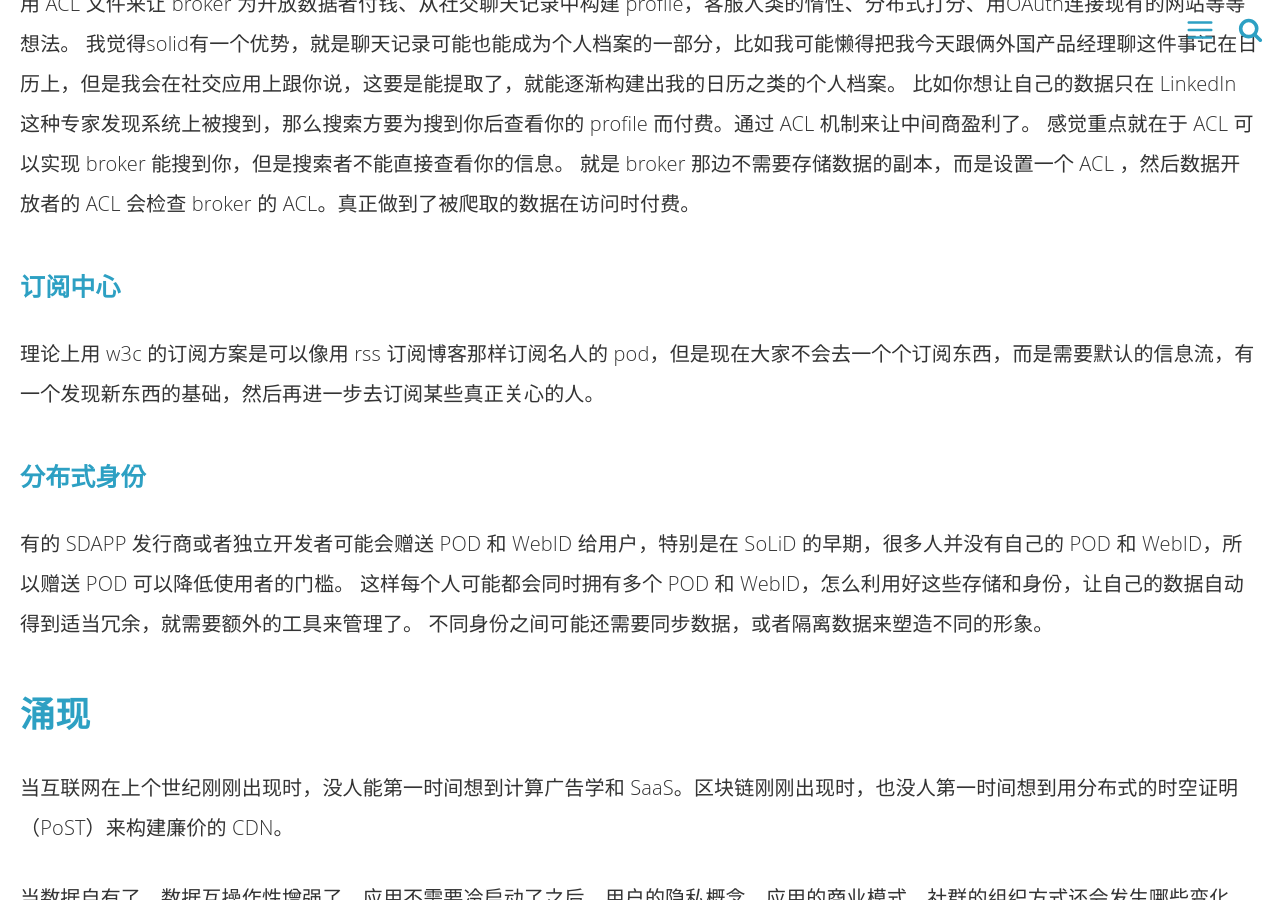
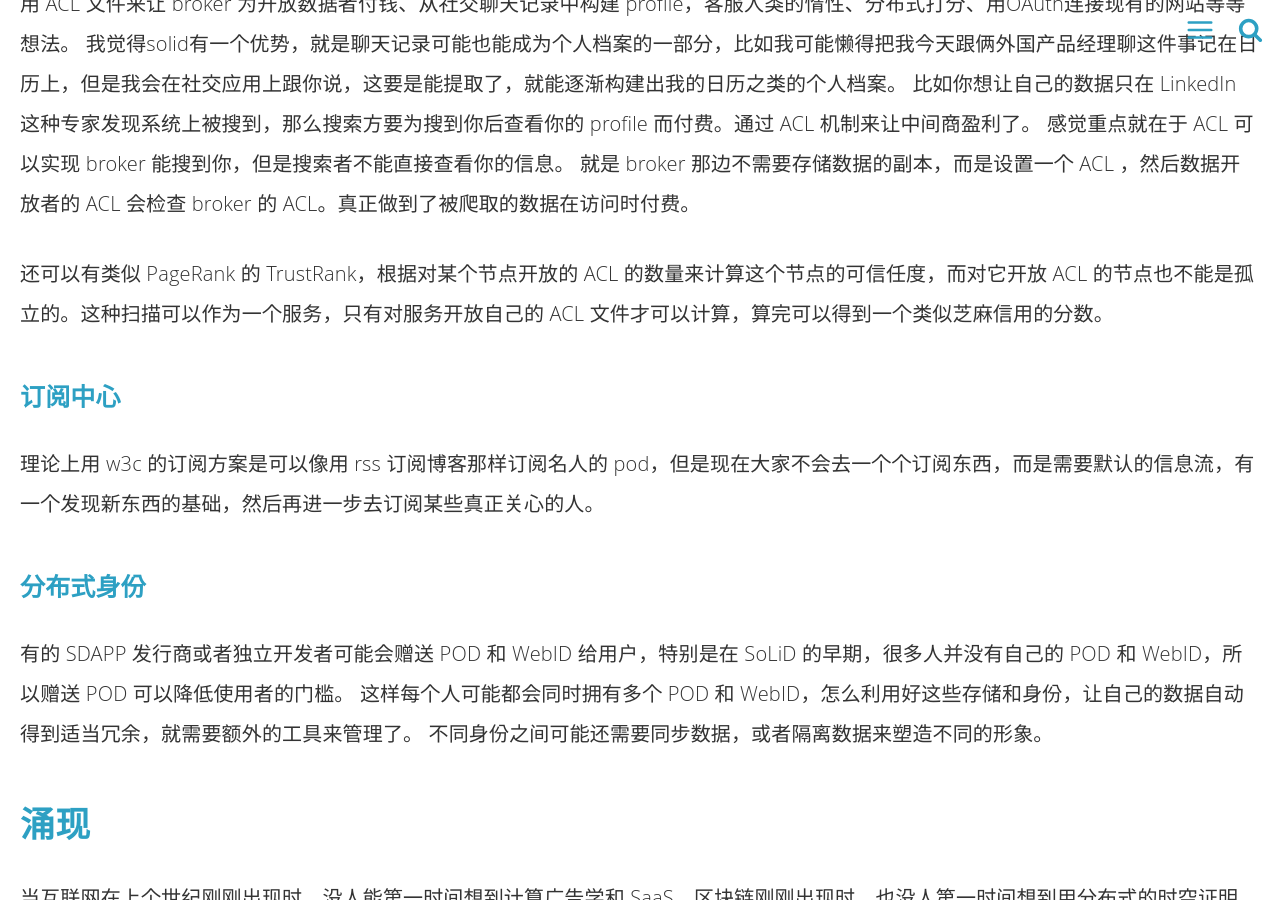
Before and after one commit to linonetwo/linonetwo.github.io, a Jekyll site: the page built from _posts/2018-12-02-SoLiD商业模式与语义网商业模式.md, in a window 1280 px wide and 900 px high, scrolled down 3239 px. Built offline with Jekyll 4.4.1, drawn with Linux system fonts in a browser that asks for light colours; comment, search, counter and statistics services are not loaded.

Commit message:
Update 2018-12-02-SoLiD商业模式与语义网商业模式.md

```diff
--- a/_posts/2018-12-02-SoLiD商业模式与语义网商业模式.md
+++ b/_posts/2018-12-02-SoLiD商业模式与语义网商业模式.md
@@ -73,6 +73,8 @@ SoLiD 上细致的访问控制机制，会带来建模「信任」的丰富的
 感觉重点就在于 ACL 可以实现 broker 能搜到你，但是搜索者不能直接查看你的信息。
 就是 broker 那边不需要存储数据的副本，而是设置一个 ACL ，然后数据开放者的 ACL 会检查 broker 的 ACL。真正做到了被爬取的数据在访问时付费。
 
+还可以有类似 PageRank 的 TrustRank，根据对某个节点开放的 ACL 的数量来计算这个节点的可信任度，而对它开放 ACL 的节点也不能是孤立的。这种扫描可以作为一个服务，只有对服务开放自己的 ACL 文件才可以计算，算完可以得到一个类似芝麻信用的分数。
+
 ### 订阅中心
 
 理论上用 w3c 的订阅方案是可以像用 rss 订阅博客那样订阅名人的 pod，但是现在大家不会去一个个订阅东西，而是需要默认的信息流，有一个发现新东西的基础，然后再进一步去订阅某些真正关心的人。
```
